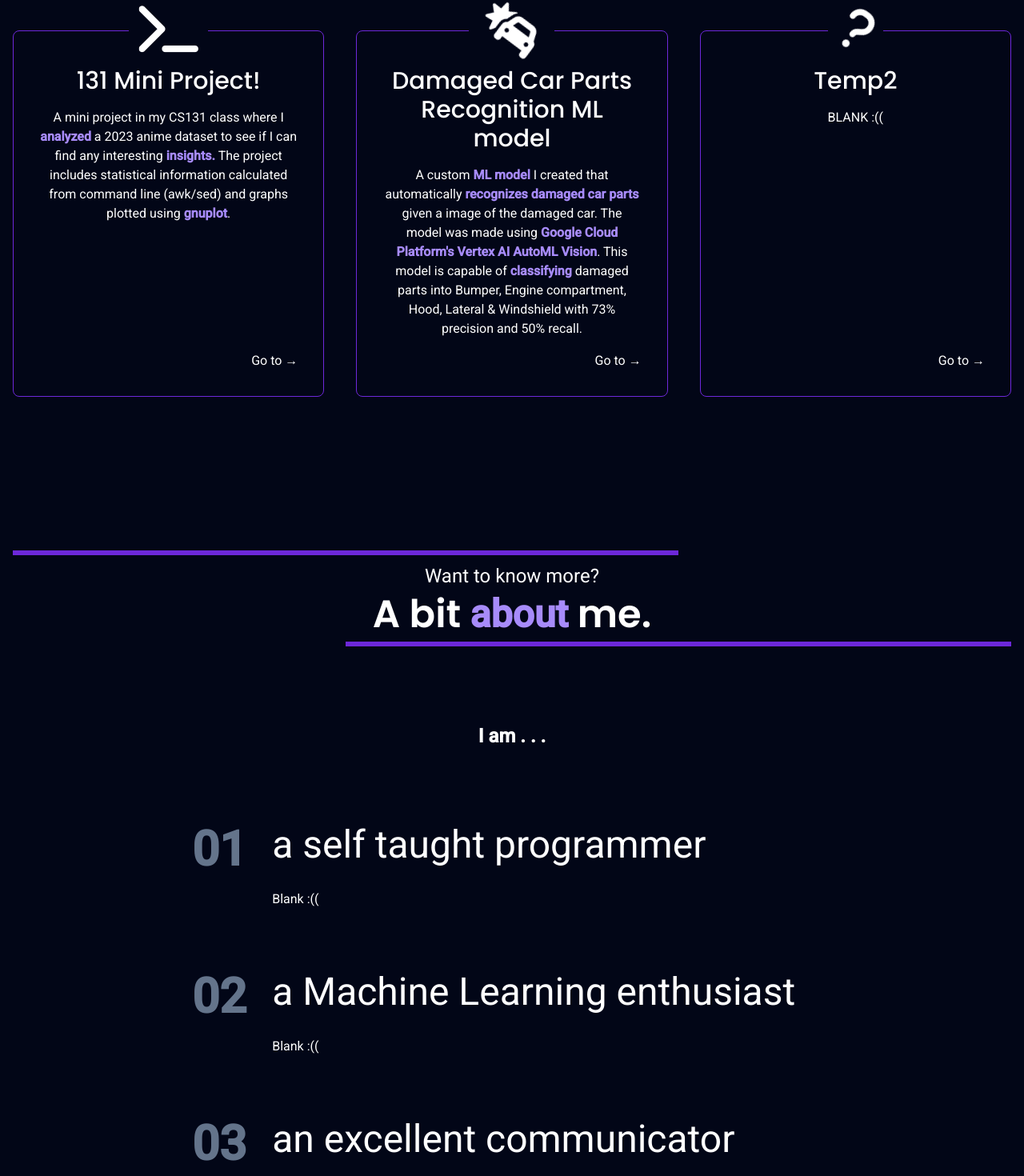
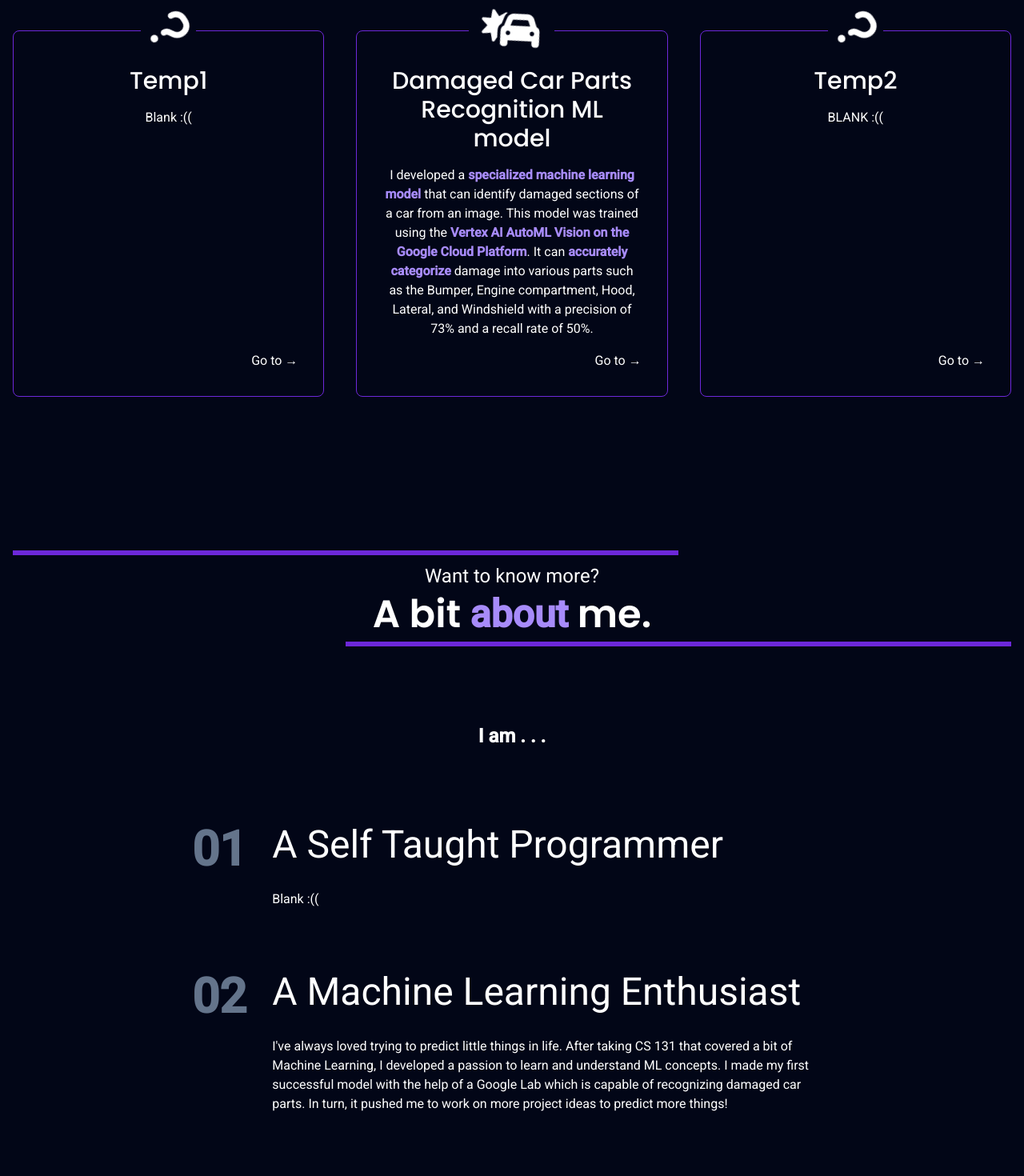
Before and after one commit to pandu-0/svelte-kit-portfolio, a SvelteKit app: page / in a window 1280 px wide. Shown: the part 1051-2521 px from the top of the page at 80% size. Built offline with nearby package versions, Linux system fonts and the light colour scheme.

Commit message:
Updated Main
Added descriptions for About me

```diff
--- a/src/app.html
+++ b/src/app.html
@@ -30,6 +30,7 @@
 	<div class="absolute min-h-screen top-0 left-0 w-full z-[-1] opacity-70">
 		<div id="particles-js" class="absolute inset-0">
 	</div>
+
 	<script>
 		particlesJS.load("particles-js", "assets/particles.json", function () {
 			console.log("callback - particles.js config loaded");
--- a/src/components/Main.svelte
+++ b/src/components/Main.svelte
@@ -3,13 +3,14 @@
 
 let steps = [
     {
-        name: "131 Mini Project!",
+        name: "Temp1",
         // Icons are from https://fontawesome.com/
-        icon: "fa-solid fa-terminal fa-beat",
+        icon: "fa-solid fa-question fa-spin",
         description:
             "INSERT",
-        href: "https://github.com/pandu-0/cs131/tree/master/a5#a5-project-cs131",
+        href: "#",
     },
+
     {
         name: "Damaged Car Parts Recognition ML model",
         icon: "fa-solid fa-car-burst fa-shake",
@@ -30,19 +31,25 @@ let steps = [
     let benefits = [
         {
             metric: "10x",
-            name: "a self taught programmer",
+            name: "A Self Taught Programmer",
             description:
                 "Blank :((",
         },
         {
-            name: "a Machine Learning enthusiast",
+            name: "A Machine Learning Enthusiast",
             description:
-                "Blank :((",
+                "I've always loved trying to predict little things in life. After taking CS 131 that " +
+                "covered a bit of Machine Learning, I developed a passion to learn and understand ML concepts. " +
+                "I made my first successful model with the help of a Google Lab which is capable of recognizing damaged car parts. " +
+                "In turn, it pushed me to work on more project ideas to predict more things!",
         },
         {
-            name: "an excellent communicator",
+            name: "An Excellent Communicator",
             description:
-                "Blank :((",
+                "I firmly believe in the importance of clear and open communication. I think it's vital to " +
+                "maintain transparency and engage in meaningful conversations. This approach not only helps me " +
+                "establish profound connections, but also enhances my efficiency " +
+                "and productivity in any team.",
         },
     ];
 </script>
@@ -130,7 +137,7 @@ let steps = [
             <!-- PROJECT 1 -->
             <Step step={steps[0]}>
                 <p>
-                    A mini project in my CS131 class where I
+                    <!-- A mini project in my CS131 class where I
                     <strong class="text-violet-400">
                         analyzed
                     </strong> a 2023 anime dataset
@@ -141,20 +148,31 @@ let steps = [
                     The project includes statistical information calculated
                     from command line (awk/sed) and
                     graphs plotted using
-                    <strong class="text-violet-400">gnuplot</strong>.
+                    <strong class="text-violet-400">gnuplot</strong>. -->
+
+                    Blank :((
+
                 </p>
             </Step>
 
             <!-- PROJECT 2 -->
             <Step step={steps[1]}>
                 <p>
-                    A custom <strong class="text-violet-400">ML model</strong> I created that automatically
+                    <!-- A custom <strong class="text-violet-400">ML model</strong> I created that automatically
                     <strong class="text-violet-400">recognizes damaged car parts</strong> given a
                     image of the damaged car. The model was made using
                     <strong class="text-violet-400">Google Cloud Platform's Vertex AI AutoML Vision</strong>.
                     This model is capable of <strong class="text-violet-400">classifying</strong> damaged parts
                     into Bumper, Engine compartment, Hood, Lateral & Windshield
-                    with 73% precision and 50% recall.
+                    with 73% precision and 50% recall. -->
+
+                    I developed a <strong class="text-violet-400">specialized machine learning model</strong>
+                    that can identify damaged sections of a car from an image. This model was trained
+                    using the <strong class="text-violet-400">Vertex AI AutoML Vision on the Google Cloud Platform</strong>.
+                    It can <strong class="text-violet-400">accurately categorize</strong>
+                    damage into various parts such as the Bumper, Engine compartment, Hood, Lateral, and Windshield with a
+                    precision of 73% and a recall rate of 50%.
+
                 </p>
             </Step>
 
@@ -164,6 +182,7 @@ let steps = [
                     BLANK :((
                 </p>
             </Step>
+
         </div>
     </section>
 
```
